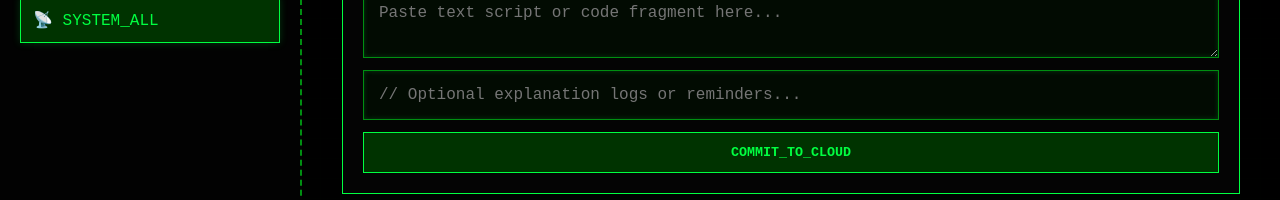
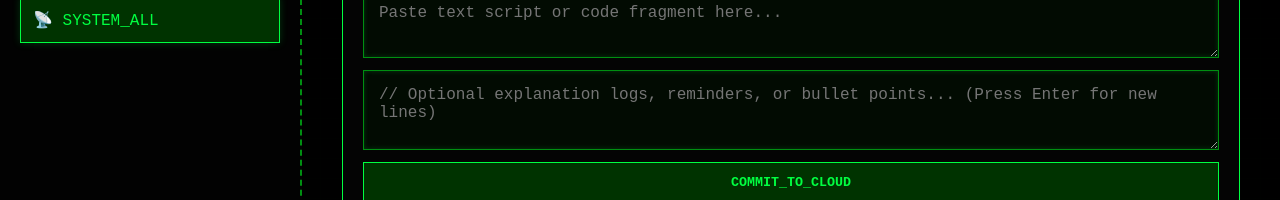
Before and after one commit to chrisanthony22/mac22-cache, a React (Vite) app: page / in a window 1280 px wide. Both pictures are taken after a click on the button "➕ INJECT_DATA". Shown: the part 182-382 px from the top of the page. Built offline with nearby package versions, Linux system fonts and the light colour scheme; no server answers; the database is empty.

Commit message:
refactor: rename purge actions to delete interface wide add newline in typeing in description field

```diff
--- a/src/App.jsx
+++ b/src/App.jsx
@@ -66,9 +66,9 @@ function App() {
     }
   };
 
-  // 3. WIPE OUT DATA ELEMENT (PURGE)
+  // 3. WIPE OUT DATA ELEMENT (DELETE)
   const handleDeleteSnippet = async (id) => {
-    if (window.confirm("SYS_WARN // Execute purge sequence on this data block?")) {
+    if (window.confirm("SYS_WARN // Execute delete sequence on this data block?")) {
       try {
         await deleteDoc(doc(db, "snippets", id));
         // If we were editing the card we just deleted, reset the form
@@ -80,7 +80,7 @@ function App() {
           setShowForm(false);
         }
       } catch (error) {
-        console.error("Purge system exception: ", error);
+        console.error("Delete system exception: ", error);
       }
     }
   };
@@ -174,7 +174,15 @@ function App() {
             </div>
 
             <textarea placeholder="Paste text script or code fragment here..." value={code} onChange={e => setCode(e.target.value)} className="search-input" style={{ marginBottom: 0, height: '70px', resize: 'vertical' }} />
-            <input type="text" placeholder="// Optional explanation logs or reminders..." value={notes} onChange={e => setNotes(e.target.value)} className="search-input" style={{ marginBottom: 0 }} />
+
+            {/* MULTI-LINE EXPLANATION LOG AREA */}
+            <textarea
+              placeholder="// Optional explanation logs, reminders, or bullet points... (Press Enter for new lines)"
+              value={notes}
+              onChange={e => setNotes(e.target.value)}
+              className="search-input"
+              style={{ marginBottom: 0, height: '80px', resize: 'vertical' }}
+            />
 
             <button type="submit" style={{
               background: 'var(--glitch-blocks)', color: 'var(--neon-green-bright)',
@@ -218,13 +226,14 @@ function App() {
                       fontFamily: 'var(--mono-font)', fontSize: '11px', cursor: 'pointer'
                     }}
                   >
-                    [PURGE]
+                    [DELETE]
                   </button>
                 </div>
               </div>
               <h3>{item.title}</h3>
               <pre><code>{item.code}</code></pre>
-              <p className="card-notes">// {item.notes}</p>
+
+              <p className="card-notes" style={{ whiteSpace: 'pre-line' }}>// {item.notes}</p>
             </div>
           ))}
 
```
